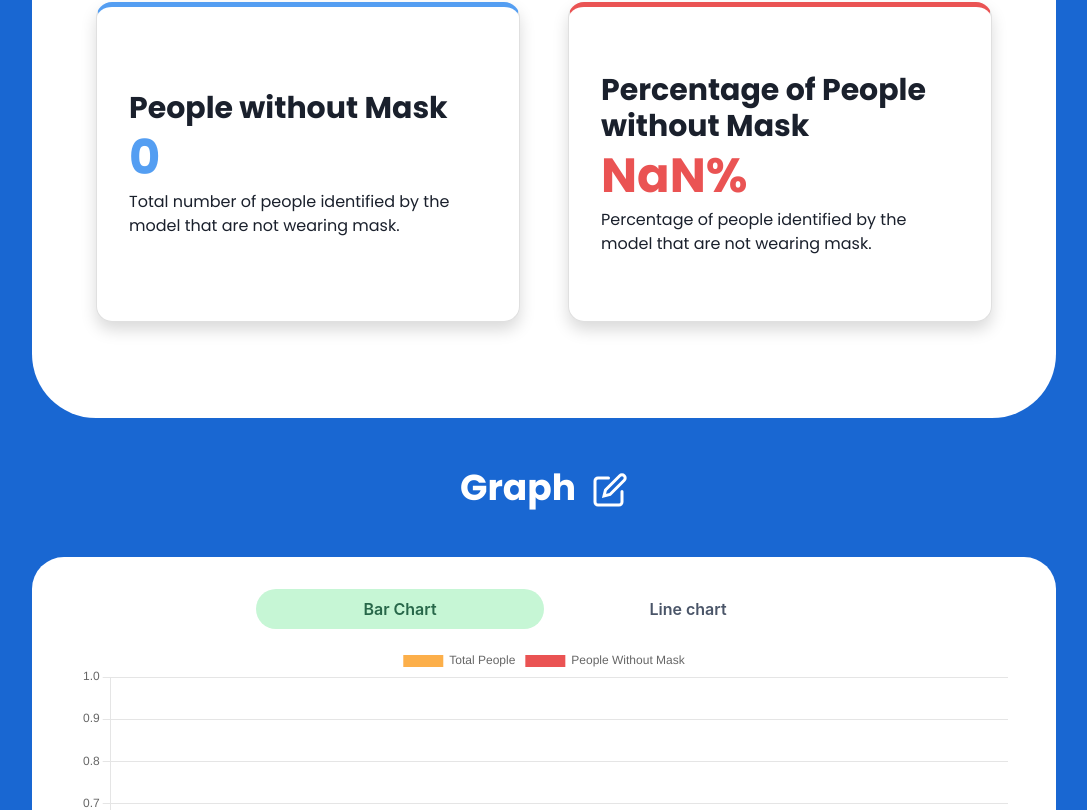
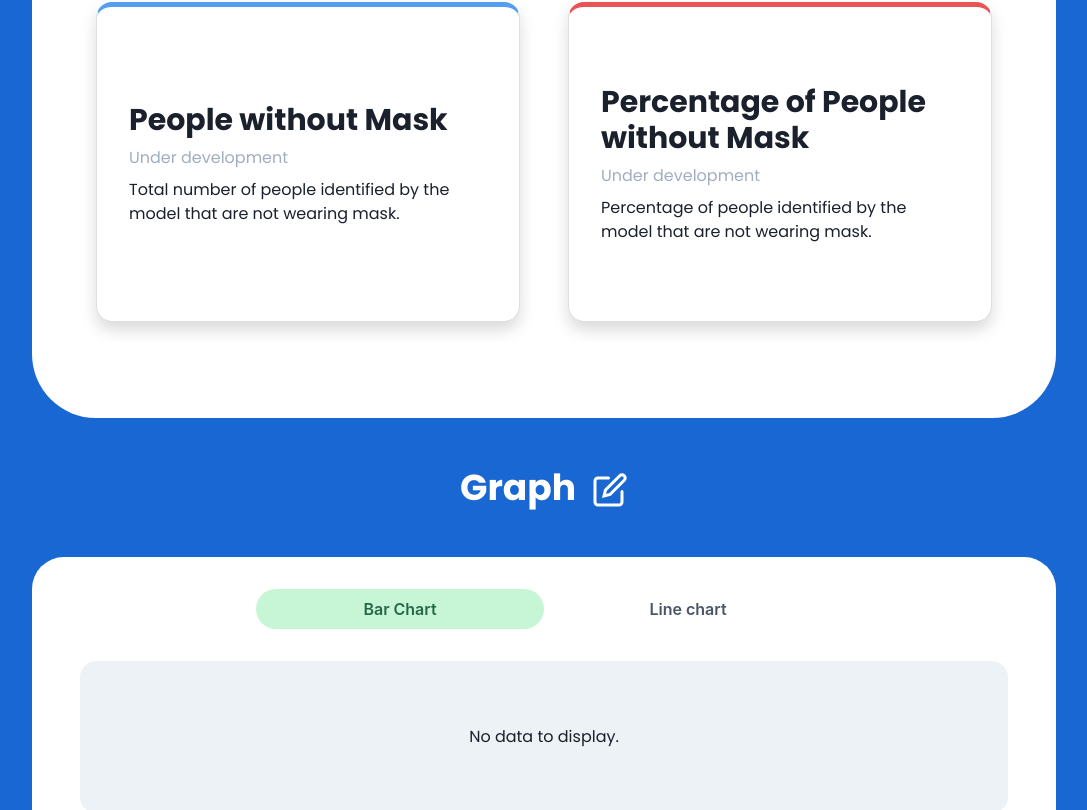
Before and after one commit to prajeshElEvEn/innohacks-db, a React (Create React App) app: page / in a window 1280 px wide. Shown: the part 1570-2380 px from the top of the page, without its empty margins (96-1183 px from the left). Built offline with nearby package versions, Linux system fonts and the light colour scheme; no server answers; the database is empty.

Commit message:
- fixed absence of data - fixed UI

```diff
--- a/src/components/Cards.js
+++ b/src/components/Cards.js
@@ -69,8 +69,12 @@ const Cards = () => {
     }, [])
 
     const calcPercentage = () => {
-        const percentage = (peopleWithoutMask / totalPeople) * 100
-        return percentage.toFixed(2)
+        if (peopleWithoutMask) {
+            const percentage = (peopleWithoutMask / totalPeople) * 100
+            return percentage.toFixed(2)
+        } else {
+            return 0
+        }
     }
 
     return (
@@ -81,12 +85,14 @@ const Cards = () => {
             p={{ base: '6rem 0.2rem', md: '6rem 2rem' }}
             bg='white'
             borderRadius={{ base: '2rem', md: '4rem 4rem' }}
+            cursor={'context-menu'}
         >
             <Heading as='h2' size='xl'
                 textAlign={'center'}
                 // textDecoration='underline'
                 fontFamily={'Poppins'}
                 m={'0 0 2rem 0'}
+                cursor={'context-menu'}
             >
                 Zonal Statistics
                 <UpDownIcon
@@ -211,12 +217,18 @@ const Cards = () => {
                     >
                         People without Mask
                     </Heading>
-                    <Heading as='h2' size='2xl'
+                    {/* <Heading as='h2' size='2xl'
                         fontFamily={'Poppins'}
                         color='hsl(212, 86%, 64%)'
                     >
                         {peopleWithoutMask}
-                    </Heading>
+                    </Heading> */}
+                    <Text
+                        fontFamily={'Poppins'}
+                        color='gray.400'
+                    >
+                        Under development
+                    </Text>
                     <Text
                         fontFamily={'Poppins'}
                     >
@@ -248,12 +260,18 @@ const Cards = () => {
                     >
                         Percentage of People without Mask
                     </Heading>
-                    <Heading as='h2' size='2xl'
+                    {/* <Heading as='h2' size='2xl'
                         fontFamily={'Poppins'}
                         color='hsl(0, 78%, 62%)'
                     >
                         {calcPercentage()}%
-                    </Heading>
+                    </Heading> */}
+                    <Text
+                        fontFamily={'Poppins'}
+                        color='gray.400'
+                    >
+                        Under development
+                    </Text>
                     <Text
                         fontFamily={'Poppins'}
                     >
--- a/src/components/Chart.js
+++ b/src/components/Chart.js
@@ -1,5 +1,5 @@
 import { EditIcon } from '@chakra-ui/icons'
-import { Box, Heading, layout, Tab, TabList, TabPanel, TabPanels, Tabs } from '@chakra-ui/react'
+import { Box, Heading, layout, Tab, TabList, TabPanel, TabPanels, Tabs, Text } from '@chakra-ui/react'
 import { onValue, ref } from 'firebase/database'
 import React, { useEffect, useState } from 'react'
 import { Bar, Line } from 'react-chartjs-2'
@@ -104,6 +104,7 @@ const Chart = () => {
                 color='#fff'
                 m={'2rem 0'}
                 p={'1rem 0'}
+                cursor={'context-menu'}
             >
                 Graph
                 <EditIcon
@@ -133,6 +134,8 @@ const Chart = () => {
                     </TabList>
                     <TabPanels>
                         <TabPanel>
+                            {totalPeopleArray.length > 0 ? (
+                                <>
                                     <Bar
                                         data={{
                                             labels: uniqueZonesArray,
@@ -140,15 +143,32 @@ const Chart = () => {
                                                 label: 'Total People',
                                                 data: totalPeopleArray,
                                                 backgroundColor: 'hsl(34, 97%, 64%)',
-                                    }, {
-                                        label: 'People Without Mask',
-                                        data: peopleWithoutMaskArray,
-                                        backgroundColor: 'hsl(0, 78%, 62%)',
-                                    }]
+                                            },
+                                                // {
+                                                //     label: 'People Without Mask',
+                                                //     data: peopleWithoutMaskArray,
+                                                //     backgroundColor: 'hsl(0, 78%, 62%)',
+                                                // }
+                                            ]
                                         }}
                                     />
+                                </>
+                            ) : (
+                                <Text
+                                    textAlign={'center'}
+                                    fontFamily={'Poppins'}
+                                    m={'1rem 0'}
+                                    p={'4rem 0'}
+                                    bg='gray.100'
+                                    borderRadius={'1rem'}
+                                    cursor={'context-menu'}
+                                >
+                                    No data to display.
+                                </Text>
+                            )}
                         </TabPanel>
                         <TabPanel>
+                            {totalPeopleArray.length > 0 ? (
                                 <Line
                                     data={{
                                         labels: uniqueZonesArray,
@@ -156,14 +176,29 @@ const Chart = () => {
                                             label: 'Total People',
                                             data: totalPeopleArray,
                                             backgroundColor: 'hsl(34, 97%, 64%)',
-                                    }, {
-                                        label: 'People Without Mask',
-                                        data: peopleWithoutMaskArray,
-                                        backgroundColor: 'hsl(0, 78%, 62%)',
-                                    }]
+                                        },
+                                            // {
+                                            //     label: 'People Without Mask',
+                                            //     data: peopleWithoutMaskArray,
+                                            //     backgroundColor: 'hsl(0, 78%, 62%)',
+                                            // }
+                                        ]
                                     }}
                                 // options={ }
                                 />
+                            ) : (
+                                <Text
+                                    textAlign={'center'}
+                                    fontFamily={'Poppins'}
+                                    m={'1rem 0'}
+                                    p={'4rem 0'}
+                                    bg='gray.100'
+                                    borderRadius={'1rem'}
+                                    cursor={'context-menu'}
+                                >
+                                    No data to display.
+                                </Text>
+                            )}
                         </TabPanel>
                     </TabPanels>
                 </Tabs>
--- a/src/components/Main.js
+++ b/src/components/Main.js
@@ -77,6 +77,7 @@ const Main = () => {
                     // color='white'
                     bgClip='text'
                     bgGradient='linear(to-br, #ffae00, #f12711)'
+                    cursor={'context-menu'}
                 >
                     &lt;CoviZone&gt;
                 </Heading>
@@ -92,6 +93,7 @@ const Main = () => {
                     p={'0.6rem 1rem'}
                     // borderRadius='5px'
                     rounded='full'
+                    cursor={'context-menu'}
                 >
                     by
                 </Text>
@@ -117,7 +119,8 @@ const Main = () => {
                         // textAlign={'center'}
                         fontFamily='Poppins'
                         color='white'
-                    // bg={'gray.100'}
+                        // bg={'gray.100'}
+                        cursor={'context-menu'}
                     >
                         HamckerBazz
                     </Heading>
@@ -140,7 +143,8 @@ const Main = () => {
                     fontFamily='Poppins'
                     color='white'
                     m={'1rem auto'}
-                // w={{ base: '100%', md: '60%' }}
+                    // w={{ base: '100%', md: '60%' }}
+                    cursor={'context-menu'}
                 >
                     This project makes extensive use of Machine Learning to detect the people wandering without mask in order to spread awareness about the ongoing pandemic crisis. The project is in development and your suggestions to improve this project are always welcome.
                 </Text>
--- a/src/components/Navbar.js
+++ b/src/components/Navbar.js
@@ -22,12 +22,16 @@ const Navbar = () => {
                 // variant='outline'
                 />
                 <MenuList>
-                    <MenuItem icon={<ExternalLinkIcon />}>
-                        View Live Feed
+                    <MenuItem icon={<ExternalLinkIcon />}
+                        fontFamily='Poppins'
+                        fontSize={'sm'}
+                        color='gray.400'
+                    >
+                        View Live Feed - Under development
                     </MenuItem>
-                    <MenuItem icon={<ExternalLinkIcon />}>
+                    {/* <MenuItem icon={<ExternalLinkIcon />}>
                         Know More
-                    </MenuItem>
+                    </MenuItem> */}
                 </MenuList>
             </Menu>
             {/* <ButtonGroup gap='2'> */}
```
Lines whose indentation alone changed are shown as unchanged.
